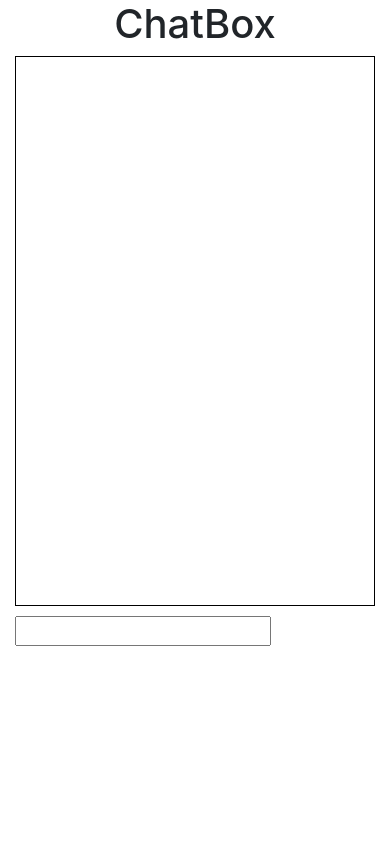
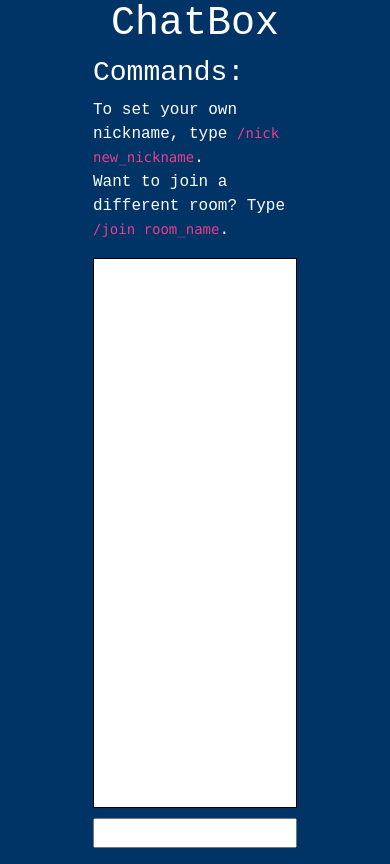
Before and after one commit to rhonsby/chatbox, a website: page public/index.html in a window 390 px wide. Drawn offline with nearby package versions, Linux system fonts and the light colour scheme; files that its build step writes are made by us from their sources; no server answers; files whose address does not match are found by name.

Commit message:
Add styling & update room list when user leaves

```diff
--- a/public/index.html
+++ b/public/index.html
@@ -12,9 +12,17 @@
 <body>
 
   <div class="container">
-    <div class="row">
-      <div class="col-md-8 col-md-offset-2">
-        <h1>ChatBox</h1>
+    <div class='header'>
+      <h1 class='center'>ChatBox</h1>
+      <h3>Commands:</h3>
+      <ul>
+        <li>To set your own nickname, type <code>/nick new_nickname</code>.</li>
+        <li>Want to join a different room? Type <code>/join room_name</code>.</li>
+      </ul>
+    </div>
+
+    <div class='row'>
+      <div class='col-md-9'>
         <div id="chat">
           <ul id="messages">
           </ul>
@@ -25,12 +33,13 @@
             <input>
           </form>
         </div>
+      </div>
 
+      <div class='col-md-3'>
         <div id="room-list">
           <ul id="users">
           </ul>
         </div>
-
       </div>
     </div>
   </div>
--- a/public/javascripts/chat_ui.js
+++ b/public/javascripts/chat_ui.js
@@ -18,6 +18,7 @@ $(function() {
 
   socket.on('message', function (data) {
     $('#messages').append($('<li>').text(data.text));
+    $('#chat').animate({ scrollTop: 1000 });
   });
 
   socket.on('roomList', function (data) {
--- a/public/stylesheets/custom.css
+++ b/public/stylesheets/custom.css
@@ -1,5 +1,30 @@
+body {
+  background-color: #003366;
+  font-family: monospace;
+
+}
+
 h1 {
   text-align: center;
+}
+
+.header {
+  color: #fff;
+}
+
+.header ul {
+  list-style: none;
+  padding-left: 0;
+}
+
+.container {
+  width: 60%;
+}
+
+@media (min-width: 1000px) {
+  .container {
+    width: 50%;
+  }
 }
 
 #chat {
@@ -7,13 +32,44 @@ h1 {
   height: 550px;
   border: 1px solid black;
   margin-bottom: 10px;
-  overflow-y: scroll;
+  /*overflow-y: scroll;*/
+  overflow: auto;
+  background-color: #fff;
+}
+
+.input {
+  /*float: left;*/
+  display: inline;
+}
+
+input {
+  width: 100%;
+  display: inline;
+}
+
+.input form {
+  display: inline;
 }
 
 #messages {
   list-style: none;
+  margin-top: 10px;
+  padding-left: 15px;
 }
 
 #messages li {
   font-size: 16px;
 }
+
+#room-list {
+  color: #fff;
+  float: right;
+  display: inline;
+  font-size: 16px;
+  list-style: none;
+}
+
+.chat-title {
+  font-size: 16px;
+  color: #fff;
+}
```
Also changed, not shown: lib/chat_server.js (+6 -4 lines).
